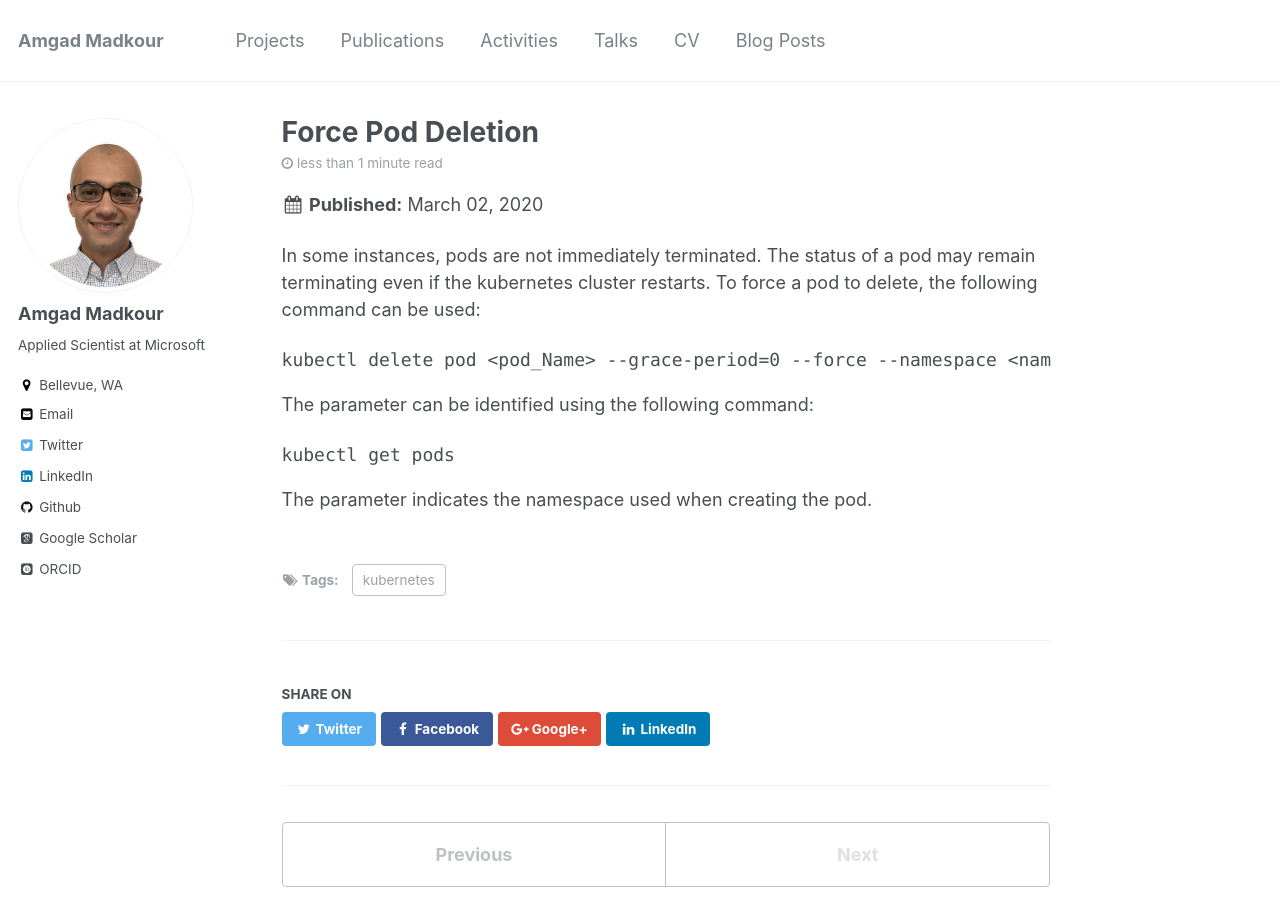
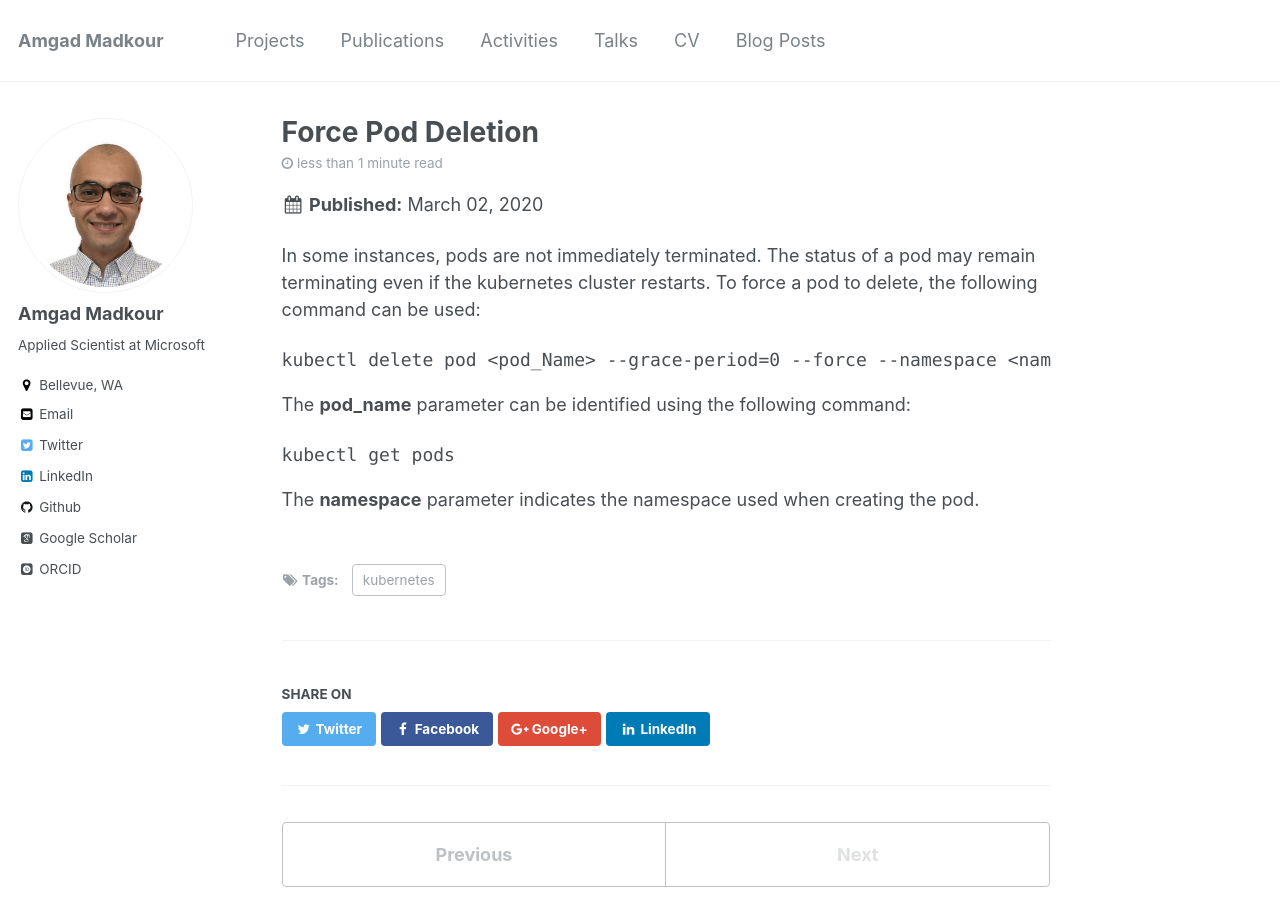
Before and after one commit to amgadmadkour/amgadmadkour.github.io, a Jekyll site: the page built from _posts/2020-03-02-force-pod-deletion.md, in a window 1280 px wide and 900 px high. Built offline with Jekyll 4.4.1, drawn with Linux system fonts in a browser that asks for light colours; some web fonts are replaced.

Commit message:
Fix Markdown for parameter names

````diff
--- a/_posts/2020-03-02-force-pod-deletion.md
+++ b/_posts/2020-03-02-force-pod-deletion.md
@@ -12,9 +12,9 @@ In some instances, pods are not immediately terminated. The status of a pod may
 ```code
 kubectl delete pod <pod_Name> --grace-period=0 --force --namespace <namespace>
 ```
-The <pod_name> parameter can be identified using the following command:
+The **pod_name** parameter can be identified using the following command:
 
 ```code
 kubectl get pods
 ```
-The <namespace> parameter indicates the namespace used when creating the pod.
+The **namespace** parameter indicates the namespace used when creating the pod.
````
